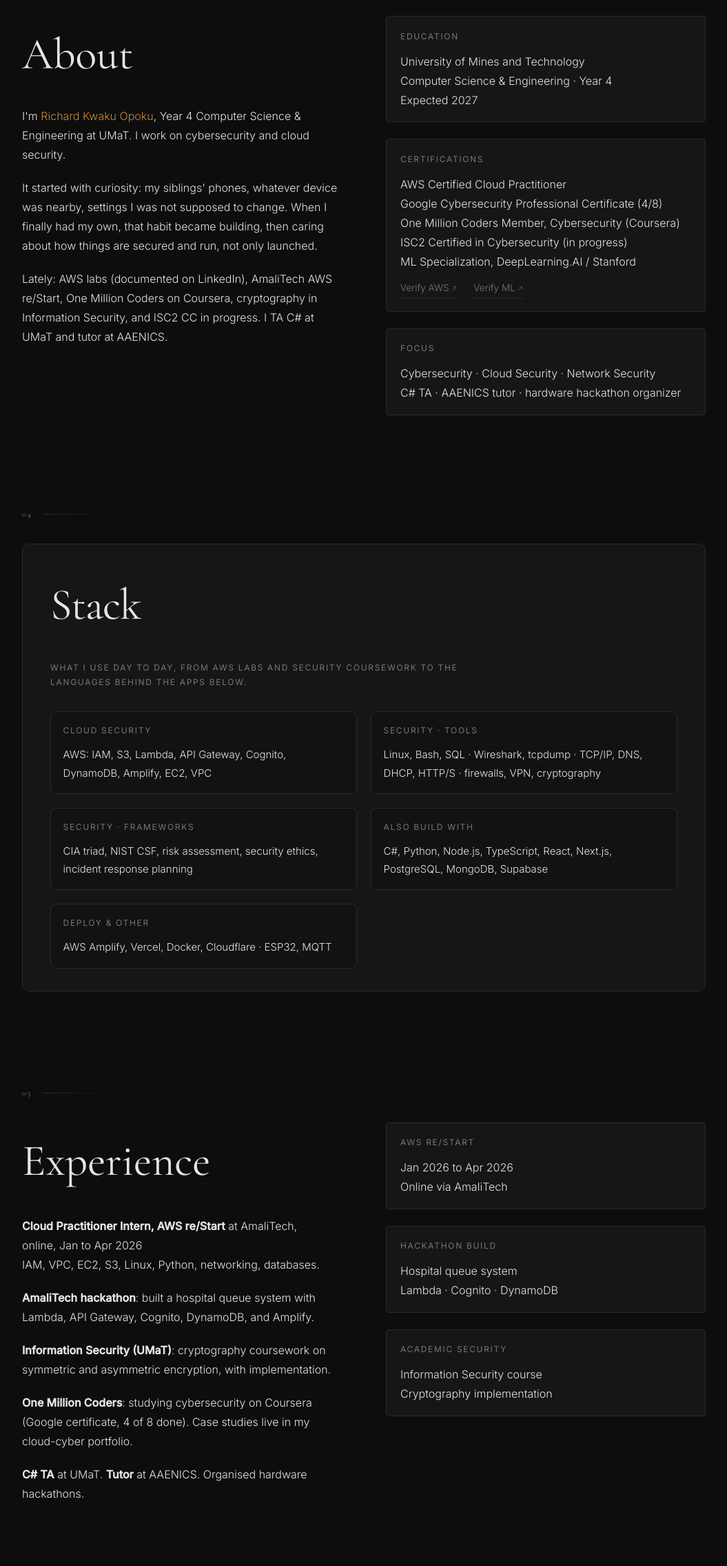
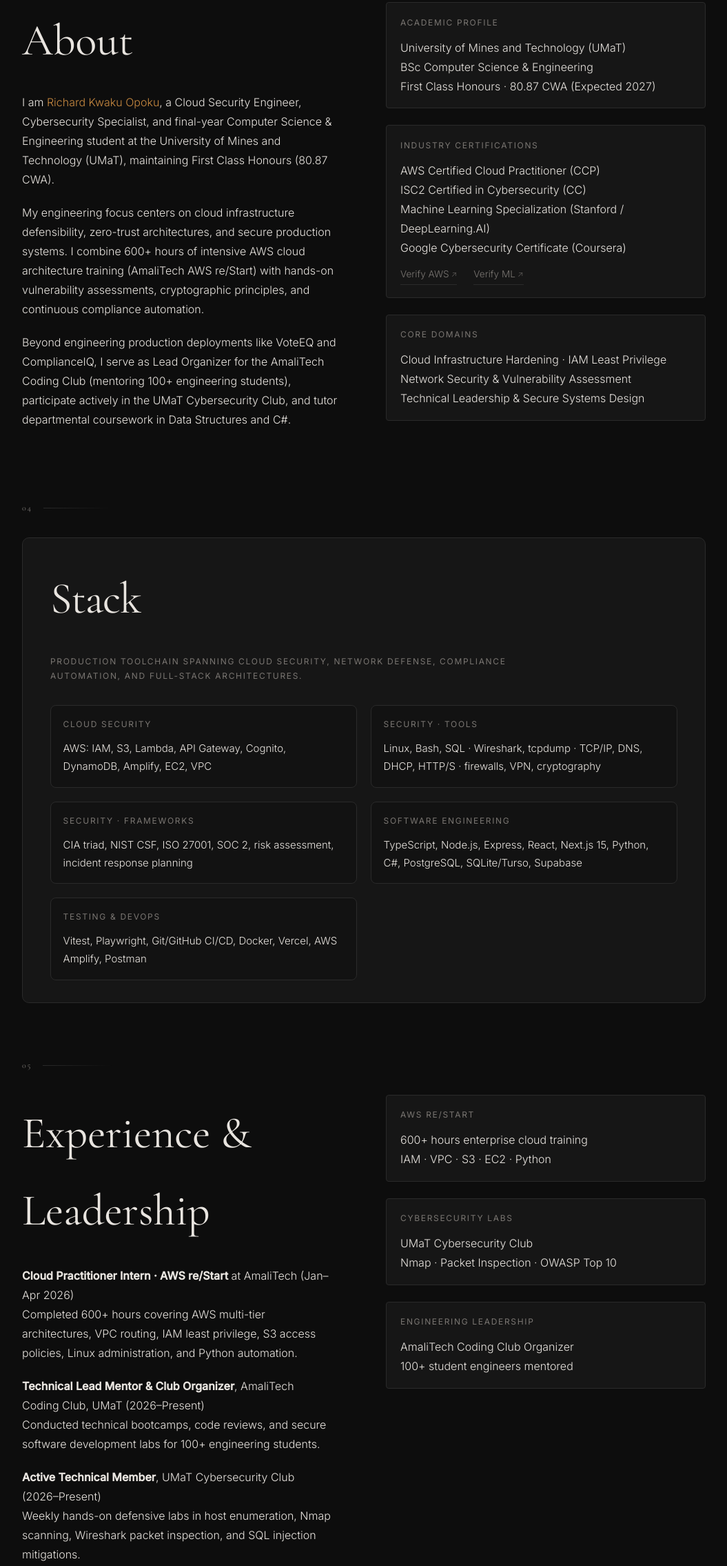
Before and after one commit to iamroidev/iamroidev, a plain HTML site: page index.html in a window 1280 px wide. Shown: the part 1714-3984 px from the top of the page at 69% size, without its empty margins (128-1183 px from the left). Drawn offline with nearby package versions, Linux system fonts and the light colour scheme.

Commit message:
Elevate About and Experience sections to professional executive standard

```diff
--- a/index.html
+++ b/index.html
@@ -178,26 +178,26 @@
                 <div class="slide-body about-slide">
                     <div class="about-intro">
                         <h2>About</h2>
-                        <p>I'm <span style="color:#C98A40">Richard Kwaku Opoku</span>, Year 4 Computer Science &amp; Engineering at UMaT. I work on cybersecurity and cloud security.</p>
-                        <p style="margin-top:1.25rem">It started with curiosity: my siblings' phones, whatever device was nearby, settings I was not supposed to change. When I finally had my own, that habit became building, then caring about how things are secured and run, not only launched.</p>
-                        <p style="margin-top:1.25rem">Lately: AWS labs (documented on LinkedIn), AmaliTech AWS re/Start, One Million Coders on Coursera, cryptography in Information Security, and ISC2 CC in progress. I TA C# at UMaT and tutor at AAENICS.</p>
+                        <p>I am <span style="color:#C98A40">Richard Kwaku Opoku</span>, a Cloud Security Engineer, Cybersecurity Specialist, and final-year Computer Science &amp; Engineering student at the University of Mines and Technology (UMaT), maintaining First Class Honours (80.87 CWA).</p>
+                        <p style="margin-top:1.25rem">My engineering focus centers on cloud infrastructure defensibility, zero-trust architectures, and secure production systems. I combine 600+ hours of intensive AWS cloud architecture training (AmaliTech AWS re/Start) with hands-on vulnerability assessments, cryptographic principles, and continuous compliance automation.</p>
+                        <p style="margin-top:1.25rem">Beyond engineering production deployments like VoteEQ and ComplianceIQ, I serve as Lead Organizer for the AmaliTech Coding Club (mentoring 100+ engineering students), participate actively in the UMaT Cybersecurity Club, and tutor departmental coursework in Data Structures and C#.</p>
                     </div>
                     <div class="about-details">
                         <div class="detail-block">
-                            <p class="detail-label">Education</p>
-                            <p class="detail-text">University of Mines and Technology<br>Computer Science &amp; Engineering · Year 4<br>Expected 2027</p>
+                            <p class="detail-label">Academic Profile</p>
+                            <p class="detail-text">University of Mines and Technology (UMaT)<br>BSc Computer Science &amp; Engineering<br>First Class Honours · 80.87 CWA (Expected 2027)</p>
                         </div>
                         <div class="detail-block">
-                            <p class="detail-label">Certifications</p>
-                            <p class="detail-text">AWS Certified Cloud Practitioner<br>Google Cybersecurity Professional Certificate (4/8)<br>One Million Coders Member, Cybersecurity (Coursera)<br>ISC2 Certified in Cybersecurity (in progress)<br>ML Specialization, DeepLearning.AI / Stanford</p>
+                            <p class="detail-label">Industry Certifications</p>
+                            <p class="detail-text">AWS Certified Cloud Practitioner (CCP)<br>ISC2 Certified in Cybersecurity (CC)<br>Machine Learning Specialization (Stanford / DeepLearning.AI)<br>Google Cybersecurity Certificate (Coursera)</p>
                             <div class="cert-links">
                                 <a href="https://www.credly.com/badges/0de7d0e0-e0b0-436c-84ac-8b52919ed987/public_url" target="_blank" rel="noopener">Verify AWS</a>
                                 <a href="https://coursera.org/share/099b28416aa04c09512a4d1fb1e9cc81" target="_blank" rel="noopener">Verify ML</a>
                             </div>
                         </div>
                         <div class="detail-block">
-                            <p class="detail-label">Focus</p>
-                            <p class="detail-text">Cybersecurity · Cloud Security · Network Security<br>C# TA · AAENICS tutor · hardware hackathon organizer</p>
+                            <p class="detail-label">Core Domains</p>
+                            <p class="detail-text">Cloud Infrastructure Hardening · IAM Least Privilege<br>Network Security &amp; Vulnerability Assessment<br>Technical Leadership &amp; Secure Systems Design</p>
                         </div>
                     </div>
                 </div>
@@ -211,7 +211,7 @@
                 <div class="slide-body stack-only">
                     <div class="stack-section">
                         <h2>Stack</h2>
-                        <p class="section-leadin" style="margin-bottom:2rem;max-width:42rem">What I use day to day, from AWS labs and security coursework to the languages behind the apps below.</p>
+                        <p class="section-leadin" style="margin-bottom:2rem;max-width:42rem">Production toolchain spanning cloud security, network defense, compliance automation, and full-stack architectures.</p>
                         <div class="stack-scroll">
                         <div class="stack-columns">
                             <div class="stack-col">
@@ -224,15 +224,15 @@
                             </div>
                             <div class="stack-col">
                                 <p class="stack-label">Security · Frameworks</p>
-                                <p class="stack-items">CIA triad, NIST CSF, risk assessment, security ethics, incident response planning</p>
+                                <p class="stack-items">CIA triad, NIST CSF, ISO 27001, SOC 2, risk assessment, incident response planning</p>
                             </div>
                             <div class="stack-col">
-                                <p class="stack-label">Also build with</p>
-                                <p class="stack-items">C#, Python, Node.js, TypeScript, React, Next.js, PostgreSQL, MongoDB, Supabase</p>
+                                <p class="stack-label">Software Engineering</p>
+                                <p class="stack-items">TypeScript, Node.js, Express, React, Next.js 15, Python, C#, PostgreSQL, SQLite/Turso, Supabase</p>
                             </div>
                             <div class="stack-col">
-                                <p class="stack-label">Deploy &amp; Other</p>
-                                <p class="stack-items">AWS Amplify, Vercel, Docker, Cloudflare · ESP32, MQTT</p>
+                                <p class="stack-label">Testing &amp; DevOps</p>
+                                <p class="stack-items">Vitest, Playwright, Git/GitHub CI/CD, Docker, Vercel, AWS Amplify, Postman</p>
                             </div>
                         </div>
                         </div>
@@ -247,25 +247,24 @@
                 <div class="slide-number">05</div>
                 <div class="slide-body about-slide">
                     <div class="about-intro">
-                        <h2>Experience</h2>
-                        <p class="project-desc" style="margin-top:1.5rem"><strong>Cloud Practitioner Intern, AWS re/Start</strong> at AmaliTech, online, Jan to Apr 2026<br>IAM, VPC, EC2, S3, Linux, Python, networking, databases.</p>
-                        <p class="project-desc"><strong>AmaliTech hackathon</strong>: built a hospital queue system with Lambda, API Gateway, Cognito, DynamoDB, and Amplify.</p>
-                        <p class="project-desc"><strong>Information Security (UMaT)</strong>: cryptography coursework on symmetric and asymmetric encryption, with implementation.</p>
-                        <p class="project-desc"><strong>One Million Coders</strong>: studying cybersecurity on Coursera (Google certificate, 4 of 8 done). Case studies live in my cloud-cyber portfolio.</p>
-                        <p class="project-desc"><strong>C# TA</strong> at UMaT. <strong>Tutor</strong> at AAENICS. Organised hardware hackathons.</p>
+                        <h2>Experience &amp; Leadership</h2>
+                        <p class="project-desc" style="margin-top:1.5rem"><strong>Cloud Practitioner Intern · AWS re/Start</strong> at AmaliTech (Jan–Apr 2026)<br>Completed 600+ hours covering AWS multi-tier architectures, VPC routing, IAM least privilege, S3 access policies, Linux administration, and Python automation.</p>
+                        <p class="project-desc"><strong>Technical Lead Mentor &amp; Club Organizer</strong>, AmaliTech Coding Club, UMaT (2026–Present)<br>Conducted technical bootcamps, code reviews, and secure software development labs for 100+ engineering students.</p>
+                        <p class="project-desc"><strong>Active Technical Member</strong>, UMaT Cybersecurity Club (2026–Present)<br>Weekly hands-on defensive labs in host enumeration, Nmap scanning, Wireshark packet inspection, and SQL injection mitigations.</p>
+                        <p class="project-desc"><strong>Teaching Assistant &amp; Peer Tutor</strong>, Dept. of Computer Science &amp; Engineering (2025–Present)<br>Instructed undergraduates in object-oriented programming (C#), algorithmic complexity, and relational database systems.</p>
                     </div>
                     <div class="about-details">
                         <div class="detail-block">
                             <p class="detail-label">AWS re/Start</p>
-                            <p class="detail-text">Jan 2026 to Apr 2026<br>Online via AmaliTech</p>
+                            <p class="detail-text">600+ hours enterprise cloud training<br>IAM · VPC · S3 · EC2 · Python</p>
                         </div>
                         <div class="detail-block">
-                            <p class="detail-label">Hackathon build</p>
-                            <p class="detail-text">Hospital queue system<br>Lambda · Cognito · DynamoDB</p>
+                            <p class="detail-label">Cybersecurity Labs</p>
+                            <p class="detail-text">UMaT Cybersecurity Club<br>Nmap · Packet Inspection · OWASP Top 10</p>
                         </div>
                         <div class="detail-block">
-                            <p class="detail-label">Academic security</p>
-                            <p class="detail-text">Information Security course<br>Cryptography implementation</p>
+                            <p class="detail-label">Engineering Leadership</p>
+                            <p class="detail-text">AmaliTech Coding Club Organizer<br>100+ student engineers mentored</p>
                         </div>
                     </div>
                 </div>
```
Also changed, not shown: README.md.
